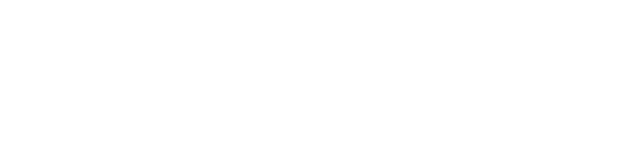
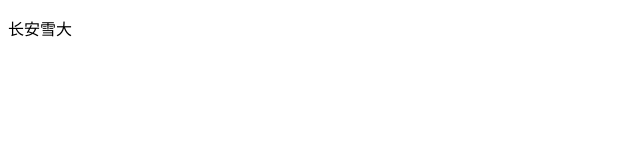
Before and after one commit to wsy150849/wsyck, a plain HTML site: page index.html in a window 1280 px wide. Shown: the full height of the page, 0-640 px from the left. Drawn offline with Linux system fonts and the light colour scheme.

Commit message:
第二次上传index

```diff
--- a/index.html
+++ b/index.html
@@ -5,5 +5,6 @@
 		<title></title>
 	</head>
 	<body>
+	  <p>长安雪大</p>
 	</body>
 </html>
```
